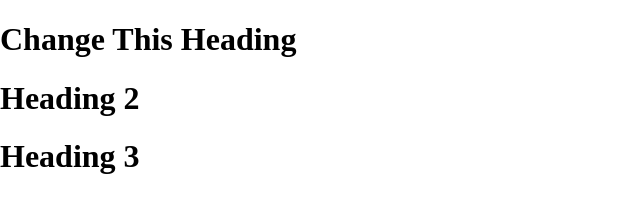
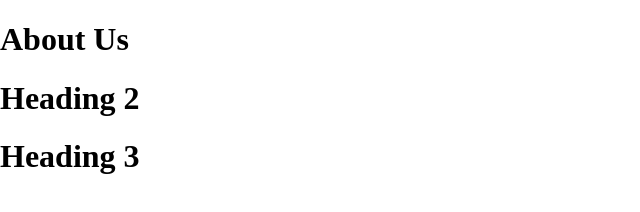
Before and after one commit to Aankirz/DebugBattle-Round-1, a plain HTML site: page question-2/index.html in a window 1280 px wide. Shown: the whole page, without its empty margins (0-640 px from the left). Drawn offline with Linux system fonts and the light colour scheme.

Commit message:
heading updated

```diff
--- a/question-2/index.html
+++ b/question-2/index.html
@@ -9,7 +9,7 @@
 </head>
 <body>
     <div class="changeheading">
-        <h1>Change This Heading</h1>
+        <h1>About Us</h1>
     </div>
     <h1>Heading 2</h1>
     <h1>Heading 3</h1>
```
